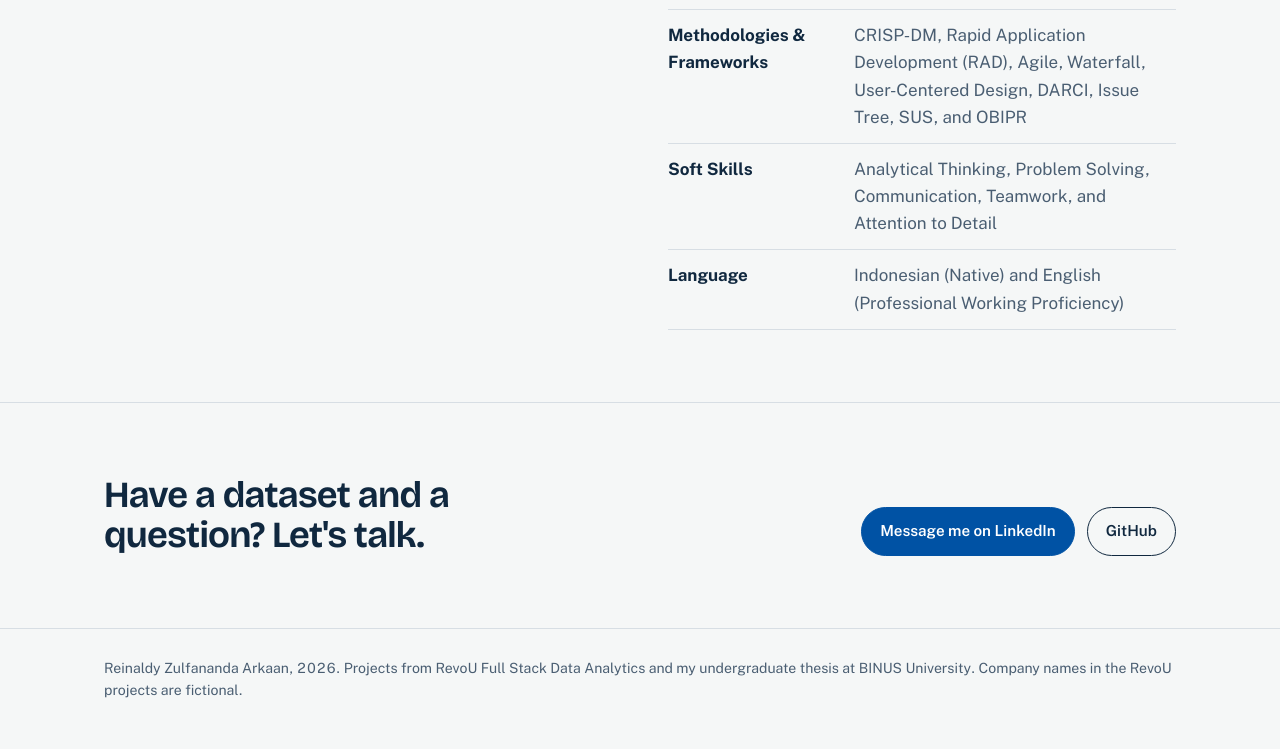
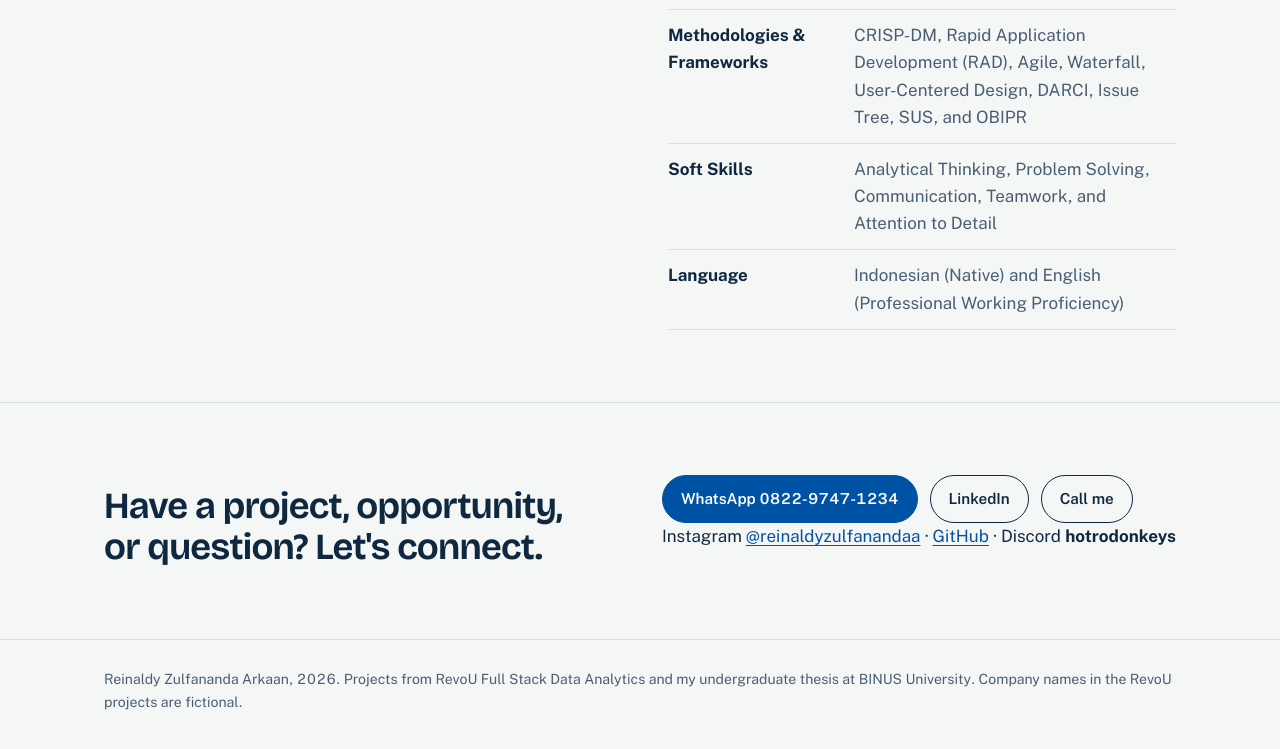
Before and after one commit to ReinaldyZA/Rein-Vercel-portfolio, a plain HTML site: page index.html in a window 1280 px wide. Shown: the part 4302-5051 px from the top of the page. Drawn offline with nearby package versions, Linux system fonts and the light colour scheme.

Commit message:
Update index.html

```diff
--- a/index.html
+++ b/index.html
@@ -192,10 +192,18 @@
 
 <section class="block" id="contact">
   <div class="wrap contact">
-    <h2>Have a dataset and a question? Let's talk.</h2>
-    <div class="hero-actions" style="margin-top:0">
-      <a class="btn primary" href="https://www.linkedin.com/in/reinaldy-zulfananda-arkaan-30567a179/" target="_blank" rel="noopener">Message me on LinkedIn</a>
-      <a class="btn" href="https://github.com/ReinaldyZA" target="_blank" rel="noopener">GitHub</a>
+    <h2>Have a project, opportunity, or question? Let's connect.</h2>
+    <div>
+      <div class="hero-actions" style="margin-top:0">
+        <a class="btn primary" href="https://wa.me/6282297471234" target="_blank" rel="noopener">WhatsApp 0822-9747-1234</a>
+        <a class="btn" href="https://www.linkedin.com/in/reinaldy-zulfananda-arkaan-30567a179/" target="_blank" rel="noopener">LinkedIn</a>
+        <a class="btn" href="tel:+6282297471234">Call me</a>
+      </div>
+      <p class="contact-more">
+        Instagram <a href="https://www.instagram.com/reinaldyzulfanandaa/" target="_blank" rel="noopener">@reinaldyzulfanandaa</a> ·
+        <a href="https://github.com/ReinaldyZA" target="_blank" rel="noopener">GitHub</a> ·
+        Discord <strong>hotrodonkeys</strong>
+      </p>
     </div>
   </div>
 </section>
```
